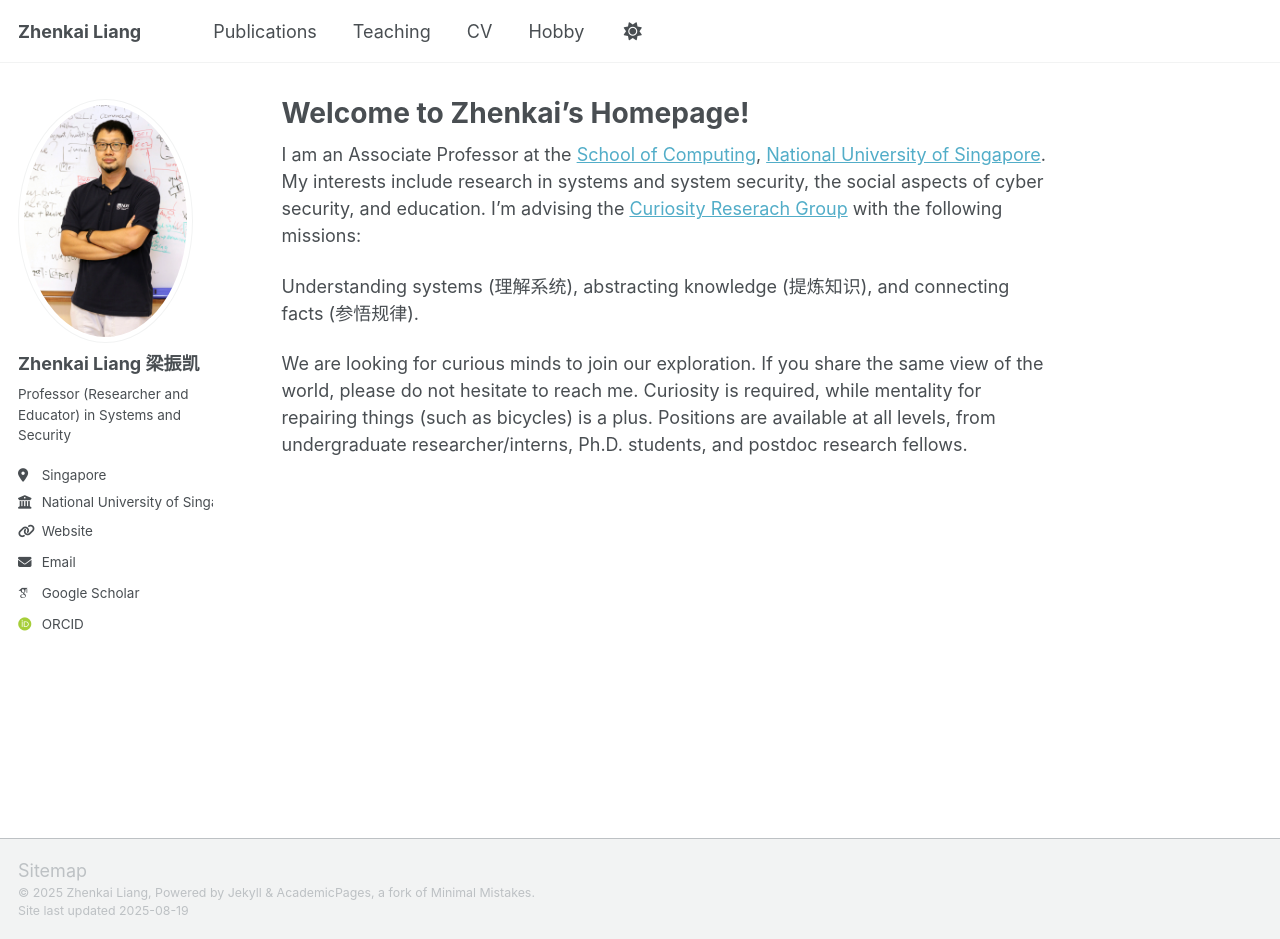
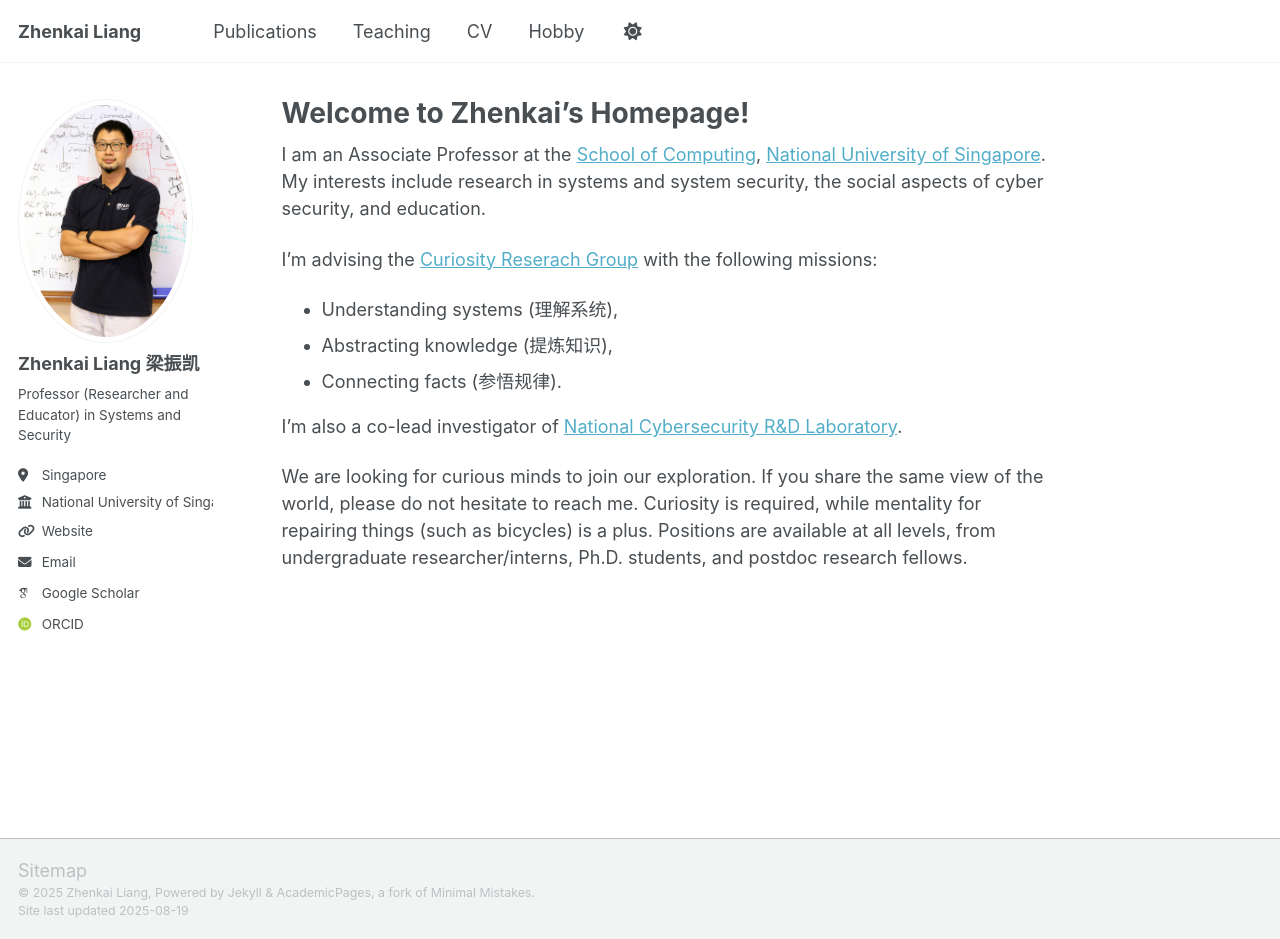
Before and after one commit to zhenkai-liang/zhenkai-liang.github.io, a Jekyll site: the page built from _pages/about.md, in a window 1280 px wide and 939 px high. Built offline with Jekyll 4.4.1, drawn with Linux system fonts in a browser that asks for light colours; some web fonts are replaced; a script that is not in the unit is left out.

Commit message:
Update about.md

```diff
--- a/_pages/about.md
+++ b/_pages/about.md
@@ -7,8 +7,13 @@ redirect_from:
   - /about.html
 ---
 
-I am an Associate Professor at the [School of Computing](https://www.comp.nus.edu.sg/), [National University of Singapore](https://www.nus.edu.sg). My interests include research in systems and system security, the social aspects of cyber security, and education. I'm advising the [Curiosity Reserach Group](https://curiosity.comp.nus.edu.sg) with the following missions:
+I am an Associate Professor at the [School of Computing](https://www.comp.nus.edu.sg/), [National University of Singapore](https://www.nus.edu.sg). My interests include research in systems and system security, the social aspects of cyber security, and education.
 
-Understanding systems (理解系统), abstracting knowledge (提炼知识), and connecting facts (参悟规律).
+I'm advising the [Curiosity Reserach Group](https://curiosity.comp.nus.edu.sg) with the following missions:
+* Understanding systems (理解系统),
+* Abstracting knowledge (提炼知识),
+* Connecting facts (参悟规律).
+
+I'm also a co-lead investigator of [National Cybersecurity R&D Laboratory](https://ncl.sg).
 
 We are looking for curious minds to join our exploration. If you share the same view of the world, please do not hesitate to reach me. Curiosity is required, while mentality for repairing things (such as bicycles) is a plus. Positions are available at all levels, from undergraduate researcher/interns, Ph.D. students, and postdoc research fellows.
```
